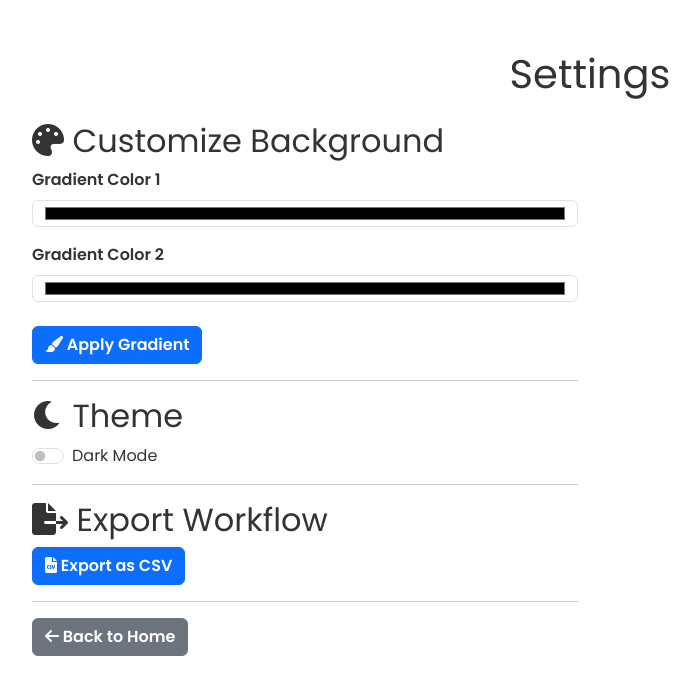
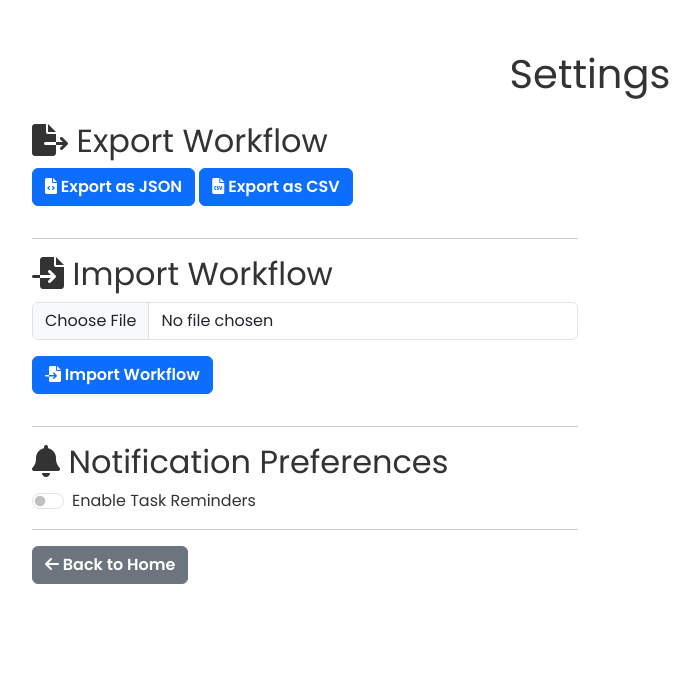
Before and after one commit to NomceboLMncina/FlowOpt-Project, a Flask app: page /settings in a window 1280 px wide. Shown: the top 695 px of the page, without its empty margins (50-750 px from the left). Run offline with Flask 3, Linux system fonts and the light colour scheme.

Commit message:
Portfolio project

```diff
--- a/templates/settings.html
+++ b/templates/settings.html
@@ -16,35 +16,35 @@
 <body>
     <div class="container">
         <h1 class="text-center my-4">Settings</h1>
+
         <div class="row">
             <div class="col-md-6">
-                <!-- Background Customization -->
-                <h2><i class="fas fa-palette"></i> Customize Background</h2>
-                <div class="mb-3">
-                    <label for="bgColorPicker1" class="form-label"><strong>Gradient Color 1</strong></label>
-                    <input type="color" id="bgColorPicker1" class="form-control">
-                </div>
-                <div class="mb-3">
-                    <label for="bgColorPicker2" class="form-label"><strong>Gradient Color 2</strong></label>
-                    <input type="color" id="bgColorPicker2" class="form-control">
-                </div>
-                <button onclick="applyGradientBackground()" class="btn btn-primary mt-2">
-                    <i class="fas fa-paint-brush"></i> Apply Gradient
-                </button>
-                <hr>
-                <!-- Dark Mode Toggle -->
-                <h2><i class="fas fa-moon"></i> Theme</h2>
-                <div class="form-check form-switch">
-                    <input class="form-check-input" type="checkbox" id="themeToggle">
-                    <label class="form-check-label" for="themeToggle">Dark Mode</label>
-                </div>
-                <hr>
                 <!-- Export Workflow -->
                 <h2><i class="fas fa-file-export"></i> Export Workflow</h2>
-                <button onclick="exportWorkflow('csv')" class="btn btn-primary">
+                <button onclick="exportWorkflow('json')" class="btn btn-primary mb-3">
+                    <i class="fas fa-file-code"></i> Export as JSON
+                </button>
+                <button onclick="exportWorkflow('csv')" class="btn btn-primary mb-3">
                     <i class="fas fa-file-csv"></i> Export as CSV
                 </button>
                 <hr>
+
+                <!-- Import Workflow -->
+                <h2><i class="fas fa-file-import"></i> Import Workflow</h2>
+                <input type="file" id="importFile" class="form-control mb-3" accept=".json">
+                <button onclick="importWorkflow()" class="btn btn-primary mb-3">
+                    <i class="fas fa-file-import"></i> Import Workflow
+                </button>
+                <hr>
+
+                <!-- Notification Preferences -->
+                <h2><i class="fas fa-bell"></i> Notification Preferences</h2>
+                <div class="form-check form-switch">
+                    <input class="form-check-input" type="checkbox" id="notificationToggle">
+                    <label class="form-check-label" for="notificationToggle">Enable Task Reminders</label>
+                </div>
+                <hr>
+
                 <!-- Back to Home -->
                 <button onclick="window.location.href='/'" class="btn btn-secondary">
                     <i class="fas fa-arrow-left"></i> Back to Home
```
